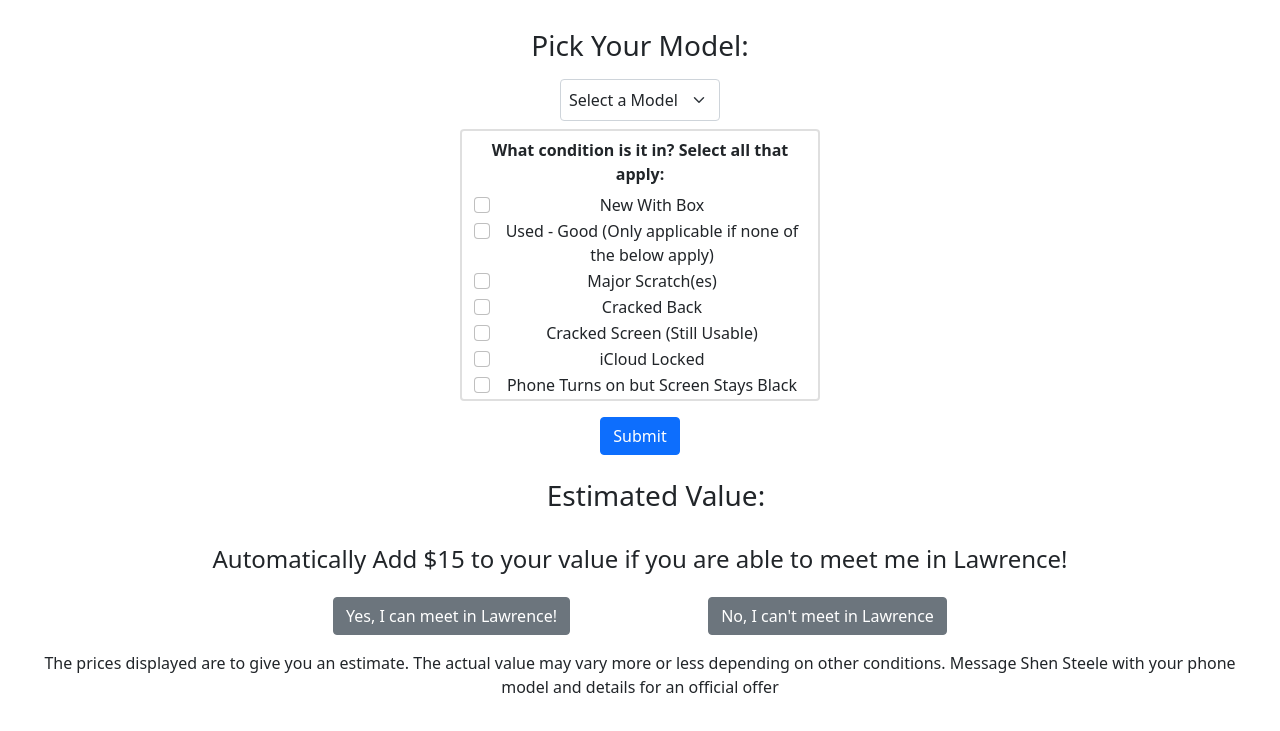
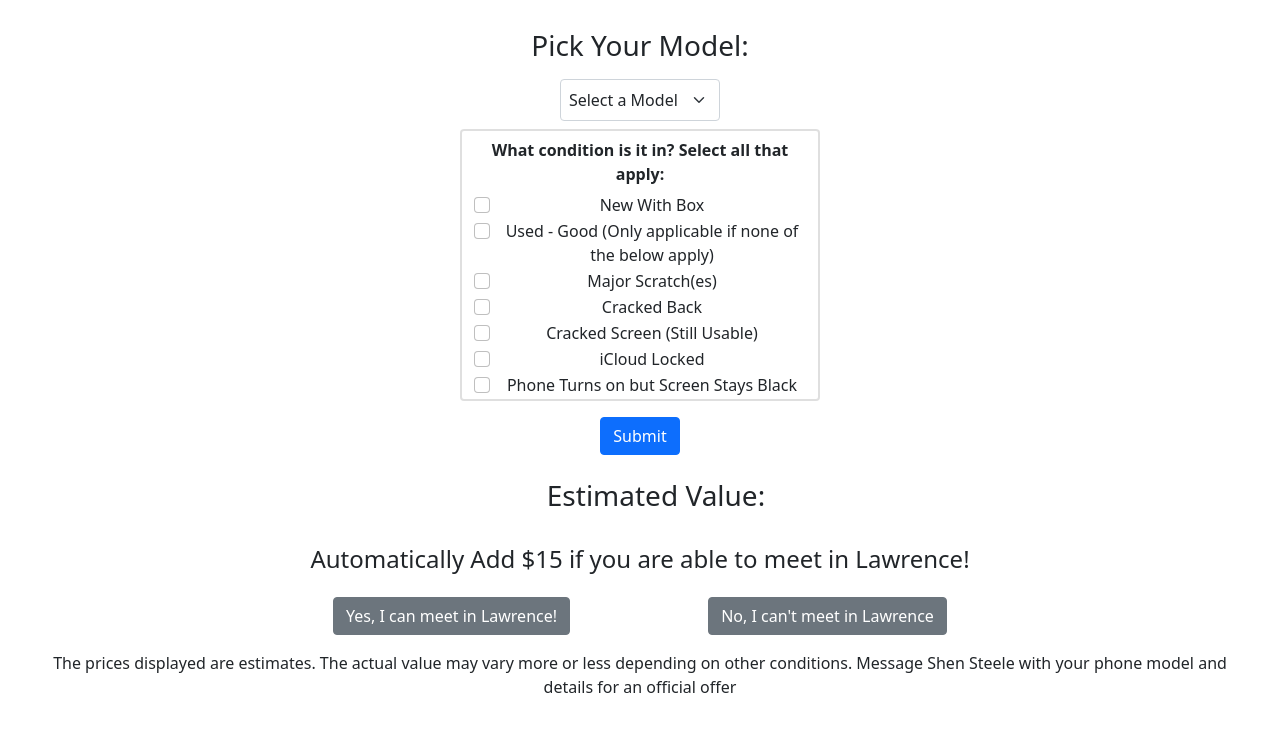
Before and after one commit to Shenqo21/iPhone-Price-Estimator, a plain HTML site: page index.html in a window 1280 px wide. Shown: the part 125-856 px from the top of the page. Drawn offline with nearby package versions, Linux system fonts and the light colour scheme.

Commit message:
Update index.html

```diff
--- a/index.html
+++ b/index.html
@@ -165,7 +165,7 @@
       <container class="p-2 m-2 d-flex flex-wrap justify-content-evenly">
 
         <h4 class="form-check-label h4 text-center" for="lawrence-check">
-          Automatically Add $15 to your value if you are able to meet me in
+          Automatically Add $15 if you are able to meet in
           Lawrence!
         </h4>
         <div class="d-flex justify-content-evenly p-2 m-2 w-75 flex-wrap">
@@ -173,7 +173,7 @@
           <button class="btn btn-secondary w-30" id="cantMeetBtn" onClick="cantMeet()">No, I can't meet in Lawrence</button>
         </div>
         <p class="flex-grow-1 text-center">
-          The prices displayed are to give you an estimate. The actual value may
+          The prices displayed are estimates. The actual value may
           vary more or less depending on other conditions. Message Shen Steele
           with your phone model and details for an official offer
         </p>
```
